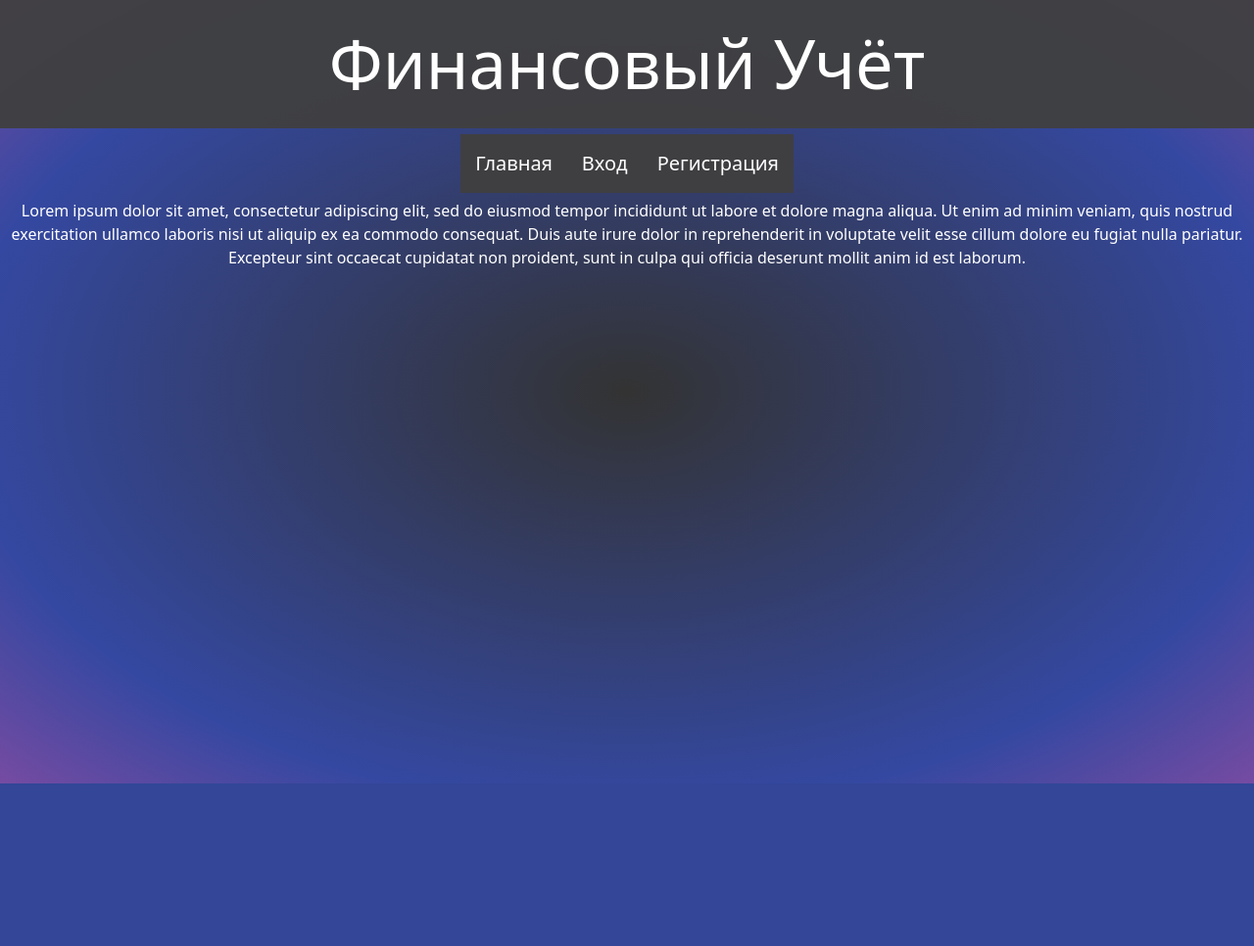
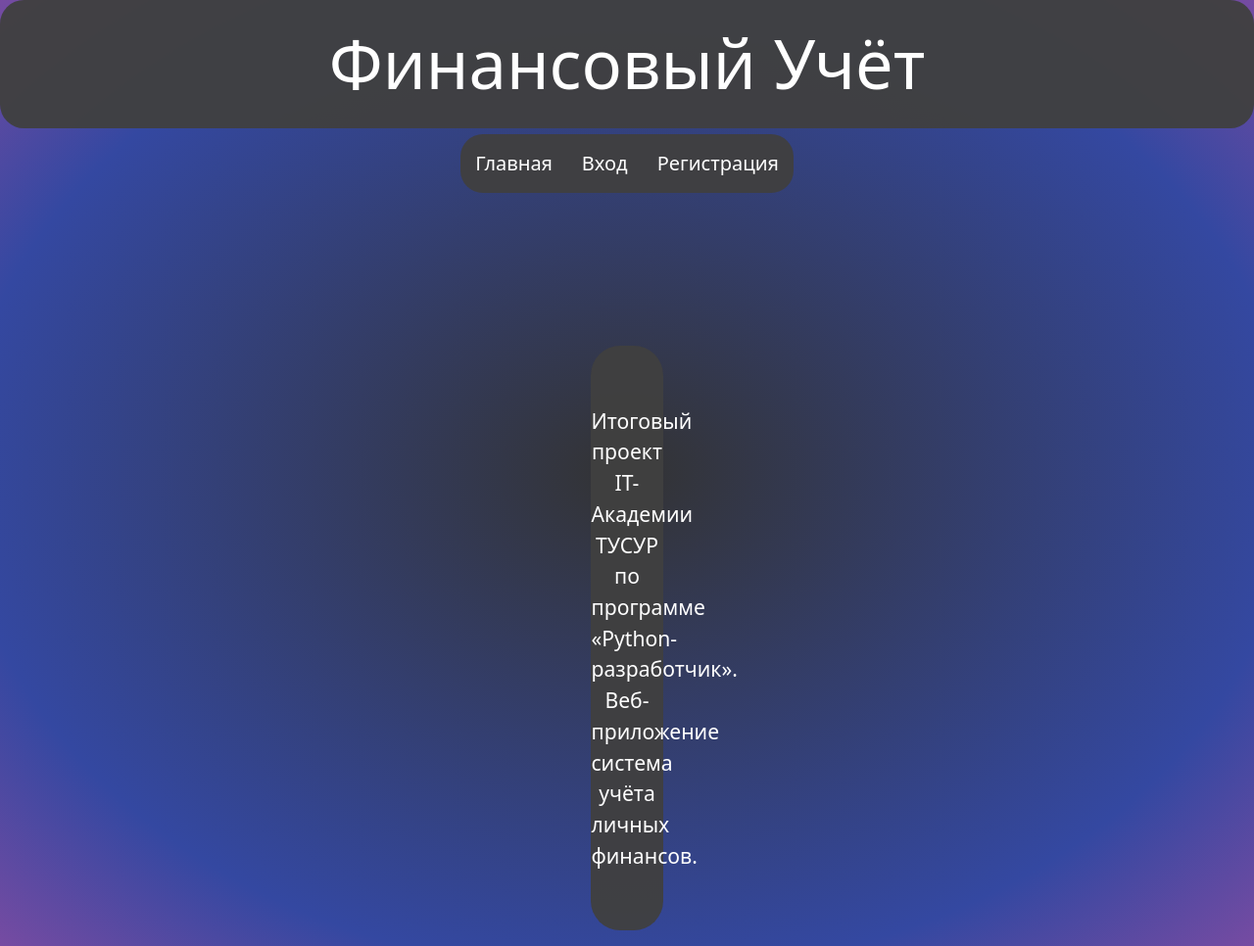
Before and after one commit to Zero00006/EDU_Django, a Django app: page / in a window 1280 px wide. Shown: the whole page at 98% size. Before the commit the page ends 800 px from the top, so only its background shows below. Run offline with Django 5.2, Linux system fonts and the light colour scheme.

Commit message:
Руссифицировал регистрацию

```diff
--- a/static/css/base.css
+++ b/static/css/base.css
@@ -20,6 +20,7 @@ h1{
     margin-top: 0;
     color: white;
     background-color: rgba(64, 64, 64, 0.95);
+    border-radius: 0.5cap;
 }
 .navbar ul{
     list-style-type: none ;
@@ -28,6 +29,7 @@ h1{
     margin: 0;
     overflow: hidden;
     text-align: center;
+    border-radius: 2cap;
 }
 .navbar a{
     font-size: 1.75cap;
@@ -35,6 +37,7 @@ h1{
     text-decoration: none;
     padding: 15px;
     display: flex;
+
 }
 .navbar a:hover{
     background-color: hsl(0, 0%, 10%);
@@ -43,22 +46,32 @@ h1{
     float: left;
 }
 .main p{
+    margin-top: 10cap;
+    margin-right: 40cap;
+    margin-left: 40cap;
     color: white;
     text-align: center;
     align-content: center;
+    background-color: rgba(64, 64, 64, 0.95);
+    padding-top: 4cap;
+    padding-bottom: 4cap;
+    border-radius: 2cap;
+    font-size: 1.85cap;
 }
 .logmenu {
-    margin-top: 13cap;
+    margin-top: 10cap;
     margin-left: 65cap;
     margin-right: 65cap;
     background-color: rgba(64, 64, 64, 0.95);
     display: block;
     justify-content: center;
+    border-radius: 2cap;
 }
 .logmenu h3{
     text-align: center;
     color: white;
     font-size: 4.5cap;
+    padding-bottom: 0.5cap;
 }
 .logform form{
     color: white;
@@ -71,6 +84,8 @@ h1{
     padding-right: 7px;
     border-radius: 0.4cap;
     margin-bottom: 0.5cap;
+    color: white;
+    background-color: rgba(40, 40, 40, 0.95);
 }
 .logform p{
     font-size: 1.5cap;
@@ -83,17 +98,19 @@ h1{
     color: white;
 }
 .regmenu {
-    margin-top: 13cap;
+    margin-top: 10cap;
     margin-left: 65cap;
     margin-right: 65cap;
     background-color: rgba(64, 64, 64, 0.95);
     display: block;
     justify-content: center;
+    border-radius: 2cap;
 }
 .regmenu h3{
     text-align: center;
     color: white;
     font-size: 4.5cap;
+    padding-bottom: 0.5cap;
 }
 .regform form{
     color: white;
@@ -106,6 +123,8 @@ h1{
     padding-right: 7px;
     border-radius: 0.4cap;
     margin-bottom: 0.5cap;
+    color: white;
+    background-color: rgba(40, 40, 40, 0.95);
 }
 .regform p{
     font-size: 1.5cap;
--- a/templates/Index.html
+++ b/templates/Index.html
@@ -1,9 +1,9 @@
 {% extends 'Base.html' %}
 
-{% block title %} Index {% endblock %}
+{% block title %} Главная {% endblock %}
 
 {% block main %}
     <main class="main">
-        <p> Lorem ipsum dolor sit amet, consectetur adipiscing elit, sed do eiusmod tempor incididunt ut labore et dolore magna aliqua. Ut enim ad minim veniam, quis nostrud exercitation ullamco laboris nisi ut aliquip ex ea commodo consequat. Duis aute irure dolor in reprehenderit in voluptate velit esse cillum dolore eu fugiat nulla pariatur. Excepteur sint occaecat cupidatat non proident, sunt in culpa qui officia deserunt mollit anim id est laborum. </p>
+        <p> Итоговый проект IT-Академии ТУСУР по программе «Python-разработчик». Веб-приложение система учёта личных финансов. </p>
     </main>
 {% endblock %}
--- a/templates/register.html
+++ b/templates/register.html
@@ -1,5 +1,5 @@
 {% extends 'Base.html' %}
-{% block title %} Register {% endblock %}
+{% block title %} Регистрация {% endblock %}
 {% block main %}
     <div class = "regmenu">
         <h3>Регистрация</h3>
```
